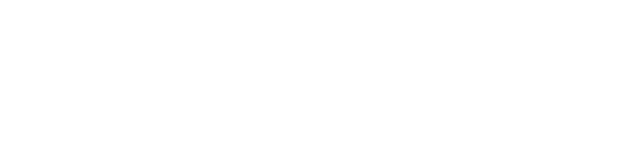
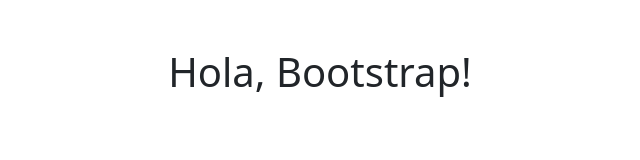
Before and after one commit to MasterxDual/GetDone-I.S.II, a plain HTML site: page frontend/index.html in a window 1280 px wide. Shown: the whole page, without its empty margins (320-960 px from the left). Drawn offline with nearby package versions, Linux system fonts and the light colour scheme.

Commit message:
Adding bootstrap to index html

```diff
--- a/frontend/index.html
+++ b/frontend/index.html
@@ -1,11 +1,19 @@
 <!DOCTYPE html>
-<html lang="en">
+<html lang="es">
 <head>
     <meta charset="UTF-8">
     <meta name="viewport" content="width=device-width, initial-scale=1.0">
-    <title>GetDone</title>
+    <title>Mi Proyecto Bootstrap</title>
+    <!-- Bootstrap CSS vía CDN -->
+    <link href="https://cdn.jsdelivr.net/npm/bootstrap@5.3.3/dist/css/bootstrap.min.css" rel="stylesheet">
 </head>
 <body>
 
+    <div class="container mt-5">
+        <h1 class="text-center">Hola, Bootstrap!</h1>
+    </div>
+
+    <!-- Bootstrap JS y dependencias vía CDN -->
+    <script src="https://cdn.jsdelivr.net/npm/bootstrap@5.3.3/dist/js/bootstrap.bundle.min.js"></script>
 </body>
 </html>
```
